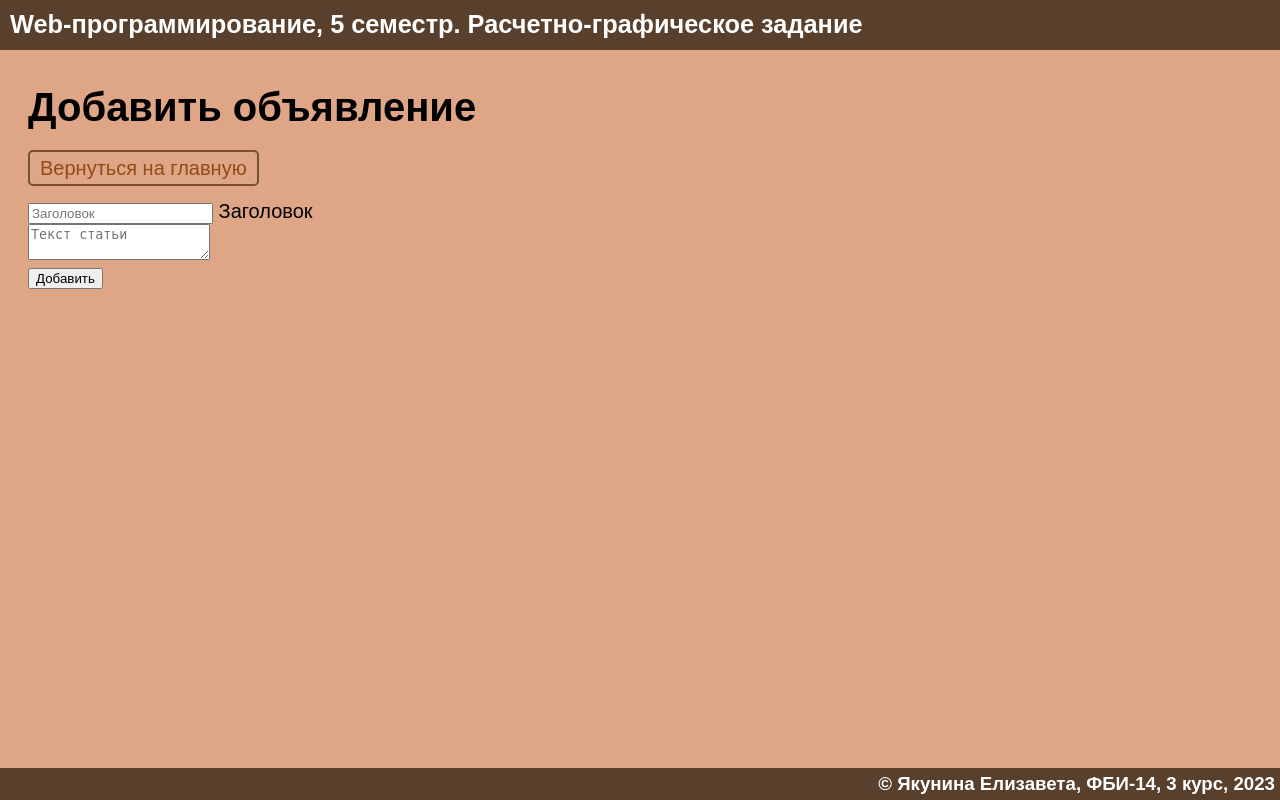
After one commit to Elizaveta105/rgz_5_semester, a Flask app: page /add_article in a window 1280 px wide. The commit adds this page. Run offline with Flask 3, Linux system fonts and the light colour scheme; the visitor is signed in with stand-in values (Sample User, id 1).

Commit message:
Добавление заголовков и редактирование роутов

```diff
--- a/app.py
+++ b/app.py
@@ -30,7 +30,7 @@ def load_users(user_id):
     return users.query.get(int(user_id))
 
 
-@app.route("/glavn")
+@app.route("/")
 def glavn():
     if current_user.is_authenticated:
         username = current_user.username
--- /dev/null
+++ b/static/main.css
@@ -0,0 +1,53 @@
+body{
+    background-color: rgb(222, 165, 134);
+    color: rgb(50, 31, 3);
+    font-family: Arial, Helvetica, sans-serif;
+    font-size: medium;
+    padding: 30px 0px 0px 10px;
+}
+
+main{
+    color: black;
+    font-size: 15pt;
+    font-family: Arial, Helvetica, sans-serif;
+    padding: 20px 0px 0px 10px;
+}
+
+header{
+    color: white;
+    font-size: 19pt;
+    font-family: Arial, Helvetica, sans-serif;
+    font-weight: bold;
+    background-color: rgb(89, 64, 45);
+    height: 30px;
+    padding: 10px 0px 10px 10px;
+    position: fixed;
+    left: 0;
+    top: 0;
+    width: 100%;
+}
+
+footer{
+    background-color: rgb(89, 64, 45);
+    color: white;
+    font-family: Arial, Helvetica, sans-serif;
+    font-weight: bold;
+    padding: 5px;
+    font-size: 14pt;
+    text-align: right;
+    position: fixed;
+    right: 0;
+    bottom: 0;
+    width: 100%;
+    margin: 0;
+}
+
+a {
+    color: rgb(146, 75, 21);
+    text-decoration: none;
+}
+
+a:visited {
+    color: rgb(13, 88, 13);
+    font-style: italic;
+}
--- a/templates/add_article.html
+++ b/templates/add_article.html
@@ -1,11 +1,13 @@
 {% extends "base.html" %}
+
+{% block lab %}Расчетно-графическое задание{% endblock %}
 
 {% block main %}
     <form method="POST">
-        <h1>Добавить статью</h1>
+        <h1>Добавить объявление</h1>
 
         <p>
-            <a href="/glavn" style="border: 2px solid rgb(119, 81, 39); padding: 5px 10px; border-radius: 5px;">Вернуться на главную</a>
+            <a href="/" style="border: 2px solid rgb(119, 81, 39); padding: 5px 10px; border-radius: 5px;">Вернуться на главную</a>
         </p>
 
         <div>
--- a/templates/article_details.html
+++ b/templates/article_details.html
@@ -1,7 +1,9 @@
 {% extends "base.html" %}
 
+{% block lab %}Расчетно-графическое задание{% endblock %}
+
 {% block main %}
-    <h1>Детали статьи</h1>
+    <h1>Детали объявления</h1>
     <p>
         <a href="/article_list" style="border: 2px solid rgb(119, 81, 39); padding: 5px 10px; border-radius: 5px;">Назад к списку статей</a>
     </p>
--- a/templates/article_list.html
+++ b/templates/article_list.html
@@ -1,4 +1,6 @@
 {% extends "base.html" %}
+
+{% block lab %}Расчетно-графическое задание{% endblock %}
 
 {% block main %}
 <h1>Список объявлений</h1>
@@ -28,6 +30,6 @@
         </tbody>
     </table>
 
-    <p><a href="/glavn" style="color: white; border: 2px solid rgb(119, 81, 39);
+    <p><a href="/" style="color: white; border: 2px solid rgb(119, 81, 39);
     padding: 5px 10px; border-radius: 5px; margin-right: 10px;">Вернуться на главную</a></p>
 {% endblock %}
--- /dev/null
+++ b/templates/base.html
@@ -0,0 +1,22 @@
+<!DOCTYPE html>
+<html lang="en">
+<head>
+    <meta charset="UTF-8">
+    <meta name="viewport" content="width=device-width, initial-scale=1.0">
+    <title>Расчетно-графическое задание</title>
+    <link rel="stylesheet" href="{{url_for('static', filename='main.css')}}">
+</head>
+<body>
+    <header>
+        Web-программирование, 5 семестр. Расчетно-графическое задание
+    </header>
+
+    <main>
+        {% block main %}{% endblock %}
+    </main>
+
+    <footer>
+        &copy; Якунина Елизавета, ФБИ-14, 3 курс, 2023
+    </footer>
+</body>
+</html>
--- a/templates/delete_article.html
+++ b/templates/delete_article.html
@@ -1,4 +1,6 @@
 {% extends "base.html" %}
+
+{% block lab %}Расчетно-графическое задание{% endblock %}
 
 {% block main %}
     <form method="POST" action="{{ url_for('delete') }}">
--- a/templates/edit.html
+++ b/templates/edit.html
@@ -1,4 +1,6 @@
 {% extends "base.html" %}
+
+{% block lab %}Расчетно-графическое задание{% endblock %}
 
 {% block main %}
     <form method="POST" action="/edit" enctype="multipart/form-data">
@@ -18,7 +20,7 @@
 
         <input type="submit" value="Сохранить изменения">
         <p>
-            <a href="/glavn" style="color: white; border: 2px solid rgb(96, 159, 121); padding: 5px 10px; border-radius: 5px; margin-right: 10px;">Вернуться на главную</a>
+            <a href="/" style="color: white; border: 2px solid rgb(96, 159, 121); padding: 5px 10px; border-radius: 5px; margin-right: 10px;">Вернуться на главную</a>
         </p>
     </form>
 {% endblock %}
--- a/templates/index.html
+++ b/templates/index.html
@@ -1,4 +1,6 @@
 {% extends "base.html" %}
+
+{% block lab %}Расчетно-графическое задание{% endblock %}
 
 {% block main %}
 <h1><div style="text-align: center;">Доска объявлений</div></h1>
--- a/templates/list_articles.html
+++ b/templates/list_articles.html
@@ -1,9 +1,11 @@
 {% extends "base.html" %}
 
+{% block lab %}Расчетно-графическое задание{% endblock %}
+
 {% block main %}
-    <h1>Мои статьи</h1>
+    <h1>Мои объявления</h1>
     <p>
-        <a href="/glavn" style="border: 2px solid rgb(119, 81, 39); padding: 5px 10px; border-radius: 5px;">Вернуться на главную</a>
+        <a href="/" style="border: 2px solid rgb(119, 81, 39); padding: 5px 10px; border-radius: 5px;">Вернуться на главную</a>
     </p>
 
     <ul>
--- a/templates/login.html
+++ b/templates/login.html
@@ -1,4 +1,6 @@
 {% extends "base.html" %}
+
+{% block lab %}Расчетно-графическое задание{% endblock %}
 
 {% block main %}
     <form method="POST">
@@ -17,7 +19,7 @@
 
         <button type="submit">Войти</button>
         <p>
-            <a href="/glavn" style="color: white; border: 2px solid rgb(96, 159, 121); padding: 5px 10px; border-radius: 5px; margin-right: 10px;">Вернуться на главную</a>
+            <a href="/" style="color: white; border: 2px solid rgb(96, 159, 121); padding: 5px 10px; border-radius: 5px; margin-right: 10px;">Вернуться на главную</a>
         </p>
     </form>
 {% endblock %}
--- a/templates/registr.html
+++ b/templates/registr.html
@@ -1,4 +1,6 @@
 {% extends "base.html" %}
+
+{% block lab %}Расчетно-графическое задание{% endblock %}
 
 {% block main %}
     <form method="POST" action="/registr" enctype="multipart/form-data">
@@ -56,7 +58,7 @@
 
         <input type="submit" value="Зарегистрироваться">
         <p>
-            <a href="/glavn" style="color: white; border: 2px solid rgb(119, 81, 39); padding: 5px 10px; border-radius: 5px; margin-right: 10px;">Вернуться на главную</a>
+            <a href="/" style="color: white; border: 2px solid rgb(119, 81, 39); padding: 5px 10px; border-radius: 5px; margin-right: 10px;">Вернуться на главную</a>
         </p>
     </form>
 {% endblock %}
--- a/templates/user_list.html
+++ b/templates/user_list.html
@@ -1,4 +1,6 @@
 {% extends "base.html" %}
+
+{% block lab %}Расчетно-графическое задание{% endblock %}
 
 {% block main %}
     <h1>Список пользователей</h1>
@@ -25,6 +27,6 @@
         </tbody>
     </table>
     <p>
-        <a href="/glavn" style="color: white; border: 2px solid rgb(119, 81, 39); padding: 5px 10px; border-radius: 5px; margin-right: 10px;">Вернуться на главную</a>
+        <a href="/" style="color: white; border: 2px solid rgb(119, 81, 39); padding: 5px 10px; border-radius: 5px; margin-right: 10px;">Вернуться на главную</a>
     </p>
 {% endblock %}
```
